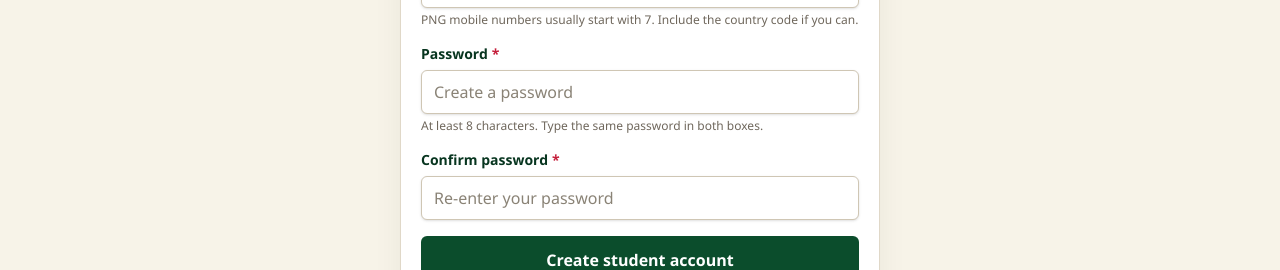
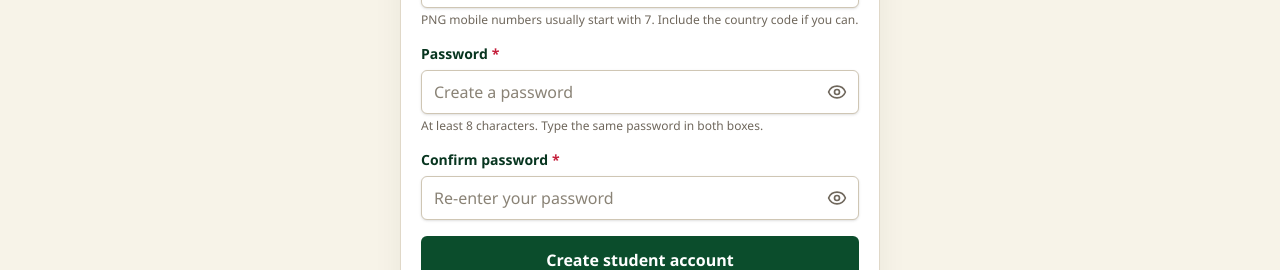
Before and after one commit to ETD231244/heuf_screensing_system, a Next.js app in the folder sponsor-ai/sponso-ai-github/: page /register in a window 1280 px wide. Shown: the part 511-781 px from the top of the page. Built offline with nearby package versions, Linux system fonts and the light colour scheme; no server answers.

Commit message:
Add show/hide password toggle on sign-in and registration
The password fields now include an eye icon so applicants and staff can reveal or hide the secret while typing, without submitting the form.

Co-authored-by: davidtelijah002 <davidtelijah002@gmail.com>

```diff
--- a/sponsor-ai/sponso-ai-github/src/components/admin-forms.tsx
+++ b/sponsor-ai/sponso-ai-github/src/components/admin-forms.tsx
@@ -6,6 +6,7 @@ import { Alert } from "@/components/ui/alert";
 import { Button } from "@/components/ui/button";
 import { Card, CardBody, CardHeader, CardTitle } from "@/components/ui/card";
 import { Field, Input, Select } from "@/components/ui/field";
+import { PasswordInput } from "@/components/ui/password-input";
 import { ROLE_LABELS } from "@/lib/constants";
 
 export function UserManager({
@@ -74,7 +75,7 @@ export function UserManager({
               </Select>
             </Field>
             <Field label="Password" htmlFor="password" hint="Required for new accounts. Leave blank to keep the current password.">
-              <Input id="password" name="password" type="password" minLength={8} placeholder="At least 8 characters" />
+              <PasswordInput id="password" name="password" autoComplete="new-password" minLength={8} placeholder="At least 8 characters" />
             </Field>
             <Field label="Given name (new applicants)" htmlFor="givenName" optional>
               <Input id="givenName" name="givenName" placeholder="e.g. John T." />
--- a/sponsor-ai/sponso-ai-github/src/components/auth-forms.tsx
+++ b/sponsor-ai/sponso-ai-github/src/components/auth-forms.tsx
@@ -3,6 +3,7 @@
 import { useState } from "react";
 import Link from "next/link";
 import { Field, Input } from "@/components/ui/field";
+import { PasswordInput } from "@/components/ui/password-input";
 import { Alert } from "@/components/ui/alert";
 
 const LOGIN_ERRORS: Record<string, string> = {
@@ -56,10 +57,9 @@ export function LoginForm({ errorCode }: { errorCode?: string }) {
         />
       </Field>
       <Field label="Password" htmlFor="password" required>
-        <Input
+        <PasswordInput
           id="password"
           name="password"
-          type="password"
           autoComplete="current-password"
           required
           placeholder="Enter your password"
@@ -142,13 +142,13 @@ export function RegisterForm({ errorCode }: { errorCode?: string }) {
         error={fieldErrors.password}
         hint="At least 8 characters. Type the same password in both boxes."
       >
-        <Input id="password" name="password" type="password" minLength={8} required placeholder="Create a password" />
+        <PasswordInput id="password" name="password" autoComplete="new-password" minLength={8} required placeholder="Create a password" />
       </Field>
       <Field label="Confirm password" htmlFor="confirmPassword" required error={fieldErrors.confirmPassword}>
-        <Input
+        <PasswordInput
           id="confirmPassword"
           name="confirmPassword"
-          type="password"
+          autoComplete="new-password"
           minLength={8}
           required
           placeholder="Re-enter your password"
--- /dev/null
+++ b/sponsor-ai/sponso-ai-github/src/components/ui/password-input.tsx
@@ -0,0 +1,39 @@
+"use client";
+
+import { useState } from "react";
+import { Eye, EyeOff } from "lucide-react";
+import { Input } from "@/components/ui/field";
+import { cn } from "@/lib/utils";
+
+export function PasswordInput({
+  className,
+  id,
+  ...props
+}: Omit<React.ComponentProps<"input">, "type">) {
+  const [visible, setVisible] = useState(false);
+  const label = visible ? "Hide password" : "Show password";
+
+  return (
+    <div className="relative">
+      <Input
+        id={id}
+        spellCheck={false}
+        autoCorrect="off"
+        autoCapitalize="none"
+        {...props}
+        type={visible ? "text" : "password"}
+        className={cn("pr-12", className)}
+      />
+      <button
+        type="button"
+        onClick={() => setVisible((value) => !value)}
+        className="absolute inset-y-0 right-0 flex w-11 items-center justify-center rounded-r-md text-[#6f675c] hover:text-[var(--huef-green-dark)] focus-visible:outline-none focus-visible:ring-2 focus-visible:ring-[var(--huef-green)]"
+        aria-label={label}
+        aria-pressed={visible}
+        title={label}
+      >
+        {visible ? <EyeOff className="h-5 w-5" aria-hidden="true" /> : <Eye className="h-5 w-5" aria-hidden="true" />}
+      </button>
+    </div>
+  );
+}
```
